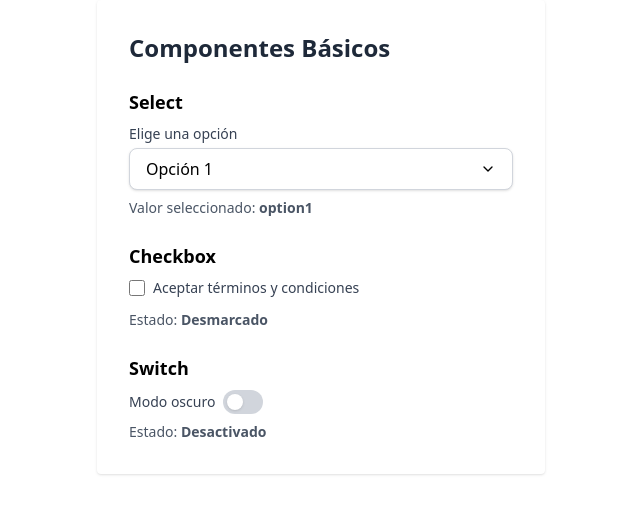
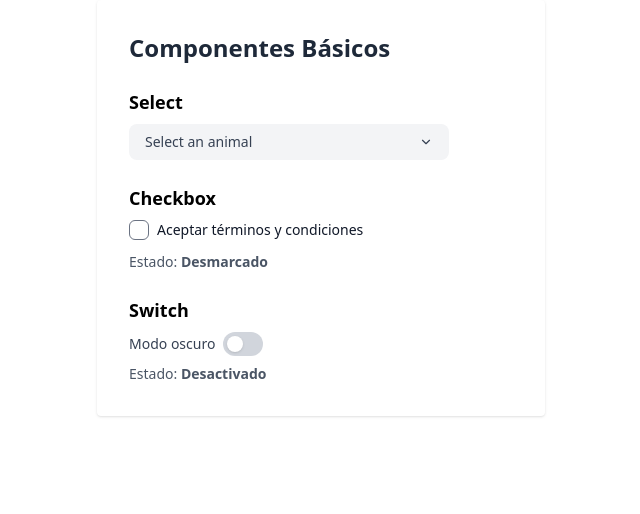
Before and after one commit to daniel-code20/my-library-components, a React (Vite) app: page / in a window 1280 px wide. Shown: the top 514 px of the page, without its empty margins (319-959 px from the left). Built offline with nearby package versions, Linux system fonts and the light colour scheme.

Commit message:
checkbox

```diff
--- a/src/components/Checkbox/Checkbox.styles.ts
+++ b/src/components/Checkbox/Checkbox.styles.ts
@@ -1 +1,45 @@
-export const checkboxBase = "h-4 w-4 text-blue-600 border-gray-300 rounded focus:ring-blue-500";
+export const baseCheckboxClass =
+  'peer shrink-0 appearance-none cursor-pointer transition-all border focus:outline-none focus:ring-2 relative flex-shrink-0';
+
+export const sizeStyles: Record<string, string> = {
+  sm: 'w-4 h-4',
+  md: 'w-5 h-5',
+  lg: 'w-6 h-6',
+};
+
+export const radiusStyles: Record<string, string> = {
+  none: 'rounded-none',
+  sm: 'rounded-sm',
+  md: 'rounded-md',
+  lg: 'rounded-lg',
+  full: 'rounded-full',
+};
+
+export const colorStyles: Record<string, string> = {
+  default: 'border-gray-500 peer-checked:bg-gray-500 peer-checked:border-gray-500 focus:ring-gray-500 peer-checked:text-white',
+  primary: 'border-gray-500 peer-checked:bg-blue-500 peer-checked:border-blue-500 focus:ring-blue-500 peer-checked:text-white',
+  secondary: 'border-gray-500 peer-checked:bg-violet-500 peer-checked:border-violet-500 focus:ring-gray-500 peer-checked:text-white',
+  success: 'border-gray-500 peer-checked:bg-green-500 peer-checked:border-green-500 focus:ring-green-500 peer-checked:text-black',
+  warning: 'border-gray-500 peer-checked:bg-yellow-500 peer-checked:border-yellow-500 peer-checked:text-black focus:ring-yellow-500',
+  danger: 'border-gray-500 peer-checked:bg-red-500 peer-checked:border-red-500 focus:ring-red-500 peer-checked:text-white',
+};
+
+export const disabledStyles =
+  'cursor-not-allowed opacity-50 peer-checked:opacity-70';
+
+export const checkIcon = `
+  pointer-events-none
+  absolute
+  left-1.5
+  top-1.5
+  w-3
+  h-3
+  text-white
+  opacity-0
+  scale-75
+  peer-checked:opacity-100
+  peer-checked:scale-100
+  transition
+  duration-200
+  ease-in-out
+`;
--- a/src/components/Checkbox/Checkbox.tsx
+++ b/src/components/Checkbox/Checkbox.tsx
@@ -1,10 +1,87 @@
-import React from "react";
-import type { CheckboxProps } from "./Checkbox.types";
-import { checkboxBase } from "./Checkbox.styles";
+import React from 'react';
+import clsx from 'clsx';
+import { CheckboxProps } from './Checkbox.types';
+import {
+  colorStyles,
+  radiusStyles,
+  sizeStyles,
+  disabledStyles,
+} from './Checkbox.styles';
 
-export const Checkbox: React.FC<CheckboxProps> = ({ label, className, ...props }) => (
-  <label className="inline-flex items-center gap-2 cursor-pointer">
-    <input type="checkbox" className={`${checkboxBase} ${className || ""}`} {...props} />
-    {label && <span className="text-sm text-gray-700">{label}</span>}
-  </label>
-);
+const iconSizes: Record<string, string> = {
+  sm: 'w-3 h-3',
+  md: 'w-4 h-4',
+  lg: 'w-4 h-4',
+};
+
+export const Checkbox: React.FC<CheckboxProps> = ({
+  label,
+  color = 'primary',
+  size = 'md',
+  radius = 'md',
+  error = false,
+  disabled = false,
+  checked,
+  onChange,
+  className,
+  ...props
+}) => {
+  const appliedColor = error ? 'error' : color;
+
+  return (
+    <label
+      className={clsx(
+        'inline-flex items-center cursor-pointer select-none gap-2 relative',
+        disabled && 'cursor-not-allowed'
+      )}
+    >
+      <input
+        type="checkbox"
+        disabled={disabled}
+        checked={checked}
+        onChange={onChange}
+        className={clsx(
+          'peer absolute inset-0 w-full h-full opacity-0 m-0 cursor-pointer',
+          className
+        )}
+        {...props}
+      />
+
+      <span
+        className={clsx(
+          'flex items-center justify-center border',
+          sizeStyles[size],
+          radiusStyles[radius],
+          colorStyles[appliedColor],
+          disabled && disabledStyles,
+          'transition-colors duration-200'
+        )}
+      >
+        <svg
+          className={clsx(
+            'transform transition-opacity transition-transform duration-200 ease-in-out',
+            checked ? 'opacity-100 scale-100' : 'opacity-0 scale-75',
+            iconSizes[size]
+          )}
+          fill="none"
+          viewBox="0 0 24 24"
+          stroke="currentColor"
+          strokeWidth={3}
+        >
+          <path strokeLinecap="round" strokeLinejoin="round" d="M5 13l4 4L19 7" />
+        </svg>
+      </span>
+
+      {label && (
+        <span
+          className={clsx(
+            disabled ? 'text-gray-400' : 'text-gray-900',
+            'text-sm select-none'
+          )}
+        >
+          {label}
+        </span>
+      )}
+    </label>
+  );
+};
--- a/src/components/Checkbox/Checkbox.types.ts
+++ b/src/components/Checkbox/Checkbox.types.ts
@@ -1,3 +1,21 @@
-export interface CheckboxProps extends React.InputHTMLAttributes<HTMLInputElement> {
+import type { InputHTMLAttributes } from 'react';
+
+export type CheckboxColor =
+  | 'default'
+  | 'primary'
+  | 'secondary'
+  | 'success'
+  | 'warning'
+  | 'danger';
+
+export type CheckboxSize = 'sm' | 'md' | 'lg';
+export type CheckboxRadius = 'none' | 'sm' | 'md' | 'lg' | 'full';
+
+export interface CheckboxProps extends Omit<InputHTMLAttributes<HTMLInputElement>, 'size'> {
   label?: string;
+  color?: CheckboxColor;
+  size?: CheckboxSize;
+  radius?: CheckboxRadius;
+  error?: boolean;
+  disabled?: boolean;
 }
--- a/src/components/Select/Select.styles.ts
+++ b/src/components/Select/Select.styles.ts
@@ -1,15 +1,18 @@
 export const container = "relative w-full";
 
-export const label = "block mb-1 text-sm font-medium text-gray-700";
+export const label = "block mb-1 text-sm font-medium text-gray-500";
 
 export const triggerButton =
-  "w-full px-4 py-2 text-left bg-white border rounded-lg shadow-sm border-gray-300 " +
-  "focus:outline-none focus:ring-2 focus:ring-blue-500 flex items-center justify-between";
+  "w-full px-4 py-2 bg-gray-100 rounded-lg text-sm text-gray-700 " +
+  "focus:outline-none hover:bg-gray-200  flex items-center justify-between transition";
 
 export const dropdown =
-  "absolute z-10 mt-2 w-full bg-white border border-gray-200 " +
-  "rounded-lg shadow-lg max-h-60 overflow-auto";
+  "absolute z-20 mt-2 w-full bg-white border border-gray-200 rounded-xl shadow-xl max-h-60 overflow-y-auto " +
+  "transition-all duration-200 transform origin-top";
 
-export const option = "px-4 py-2 cursor-pointer hover:bg-blue-100";
+export const option =
+  "flex items-center justify-between px-2 py-2 text-sm text-gray-700 cursor-pointer " +
+  "hover:bg-gray-200 transition-colors rounded-md mx-1";
 
-export const optionSelected = "bg-blue-50 font-medium";
+export const optionSelected =
+  "font-semibold text-blue-600";
--- a/src/components/Select/Select.tsx
+++ b/src/components/Select/Select.tsx
@@ -1,5 +1,5 @@
 import React, { useState, useRef, useEffect } from "react";
-import type { SelectProps, SelectOption } from "./Select.types";
+import type { SelectItem, CustomSelectProps } from "./Select.types";
 import {
   container,
   label as labelStyle,
@@ -8,16 +8,24 @@ import {
   option,
   optionSelected,
 } from "./Select.styles";
-import { FiChevronDown } from "react-icons/fi";
+import { FiChevronDown, FiCheck } from "react-icons/fi";
 
-export const Select: React.FC<SelectProps> = ({ options, label, className, onChange, ...props }) => {
+export const Select: React.FC<CustomSelectProps> = ({
+  items = [],
+  label,
+  placeholder = "Select an option",
+  className,
+  onChange,
+}) => {
   const [isOpen, setIsOpen] = useState(false);
-  const [selected, setSelected] = useState<SelectOption | null>(options[0]);
+  const [selectedKey, setSelectedKey] = useState<string | number | null>(null);
   const dropdownRef = useRef<HTMLDivElement>(null);
 
+  const selectedItem = items.find((item) => item.key === selectedKey);
+
   useEffect(() => {
-    const handleClickOutside = (event: MouseEvent) => {
-      if (dropdownRef.current && !dropdownRef.current.contains(event.target as Node)) {
+    const handleClickOutside = (e: MouseEvent) => {
+      if (dropdownRef.current && !dropdownRef.current.contains(e.target as Node)) {
         setIsOpen(false);
       }
     };
@@ -25,39 +33,50 @@ export const Select: React.FC<SelectProps> = ({ options, label, className, onCha
     return () => document.removeEventListener("mousedown", handleClickOutside);
   }, []);
 
-  const handleSelect = (option: SelectOption) => {
-    setSelected(option);
+  const handleSelect = (item: SelectItem) => {
+    setSelectedKey(item.key);
+    onChange?.(item.key);
     setIsOpen(false);
-    onChange?.({
-      ...props,
-      target: { value: option.value },
-    } as React.ChangeEvent<HTMLSelectElement>);
   };
 
   return (
     <div className={`${container} ${className || ""}`} ref={dropdownRef}>
       {label && <label className={labelStyle}>{label}</label>}
 
-      <button type="button" className={triggerButton} onClick={() => setIsOpen((prev) => !prev)}>
-        <span>{selected?.label}</span>
-        <FiChevronDown className="ml-2" />
+      <button
+        type="button"
+        className={triggerButton}
+        onClick={() => setIsOpen((prev) => !prev)}
+      >
+        <span>{selectedItem?.label || placeholder}</span>
+        <FiChevronDown
+          className={`ml-2 transform transition-transform duration-200 ${
+            isOpen ? "rotate-180" : "rotate-0"
+          }`}
+        />
       </button>
 
-      {isOpen && (
-        <ul className={dropdown}>
-          {options.map((optionItem) => (
+      <ul
+        className={`${dropdown} ${
+          isOpen
+            ? "opacity-100 scale-100 visible"
+            : "opacity-0 scale-95 invisible pointer-events-none"
+        }`}
+      >
+        {items.map((item) => {
+          const isSelected = selectedKey === item.key;
+          return (
             <li
-              key={optionItem.value}
-              className={`${option} ${
-                selected?.value === optionItem.value ? optionSelected : ""
-              }`}
-              onClick={() => handleSelect(optionItem)}
+              key={item.key}
+              className={`${option} ${isSelected ? optionSelected : ""}`}
+              onClick={() => handleSelect(item)}
             >
-              {optionItem.label}
+              <span className="flex-1 truncate">{item.label}</span>
+              {isSelected && <FiCheck className="ml-2 text-blue-500 shrink-0" />}
             </li>
-          ))}
-        </ul>
-      )}
+          );
+        })}
+      </ul>
     </div>
   );
 };
--- a/src/components/prueba.tsx
+++ b/src/components/prueba.tsx
@@ -4,9 +4,24 @@ import { Switch } from "@/components/Switch";
 import { Checkbox } from "@/components/Checkbox";
 
 export const Prueba: React.FC = () => {
-  const [selected, setSelected] = useState("option1");
+
   const [isChecked, setIsChecked] = useState(false);
   const [isToggled, setIsToggled] = useState(false);
+  const animals = [
+    { key: "cat", label: "Cat" },
+    { key: "dog", label: "Dog" },
+    { key: "elephant", label: "Elephant" },
+    { key: "lion", label: "Lion" },
+    { key: "tiger", label: "Tiger" },
+    { key: "giraffe", label: "Giraffe" },
+    { key: "dolphin", label: "Dolphin" },
+    { key: "penguin", label: "Penguin" },
+    { key: "zebra", label: "Zebra" },
+    { key: "shark", label: "Shark" },
+    { key: "whale", label: "Whale" },
+    { key: "otter", label: "Otter" },
+    { key: "crocodile", label: "Crocodile" },
+  ];
 
   return (
     <div className="p-8 space-y-6 max-w-md mx-auto bg-white rounded shadow">
@@ -16,28 +31,26 @@ export const Prueba: React.FC = () => {
       <div>
         <h3 className="text-lg font-semibold mb-2">Select</h3>
         <Select
-          label="Elige una opción"
-          value={selected}
-          onChange={(e) => setSelected(e.target.value)}
-          options={[
-            { label: "Opción 1", value: "option1" },
-            { label: "Opción 2", value: "option2" },
-            { label: "Opción 3", value: "option3" },
-          ]}
+          items={animals}
+          placeholder="Select an animal"
+          onChange={(value) => console.log("Selected:", value)}
+          className="max-w-xs"
         />
-        <p className="mt-2 text-sm text-gray-600">
-          Valor seleccionado: <strong>{selected}</strong>
-        </p>
       </div>
 
       {/* Checkbox */}
       <div>
         <h3 className="text-lg font-semibold mb-2">Checkbox</h3>
-        <Checkbox
-          label="Aceptar términos y condiciones"
-          checked={isChecked}
-          onChange={(e) => setIsChecked(e.target.checked)}
-        />
+
+      <Checkbox
+        label="Aceptar términos y condiciones"
+        checked={isChecked}
+        onChange={(e) => setIsChecked(e.target.checked)}
+        color="primary"
+        size="md"
+        radius="md"
+      />
+
         <p className="mt-2 text-sm text-gray-600">
           Estado: <strong>{isChecked ? "Marcado" : "Desmarcado"}</strong>
         </p>
```
Also changed, not shown: package.json (+7 -7 lines), src/components/Select/Select.types.ts (+7 -4 lines), src/index.css (line endings or trailing spaces), 1 other file (tests, documents, lock files or other folders).
